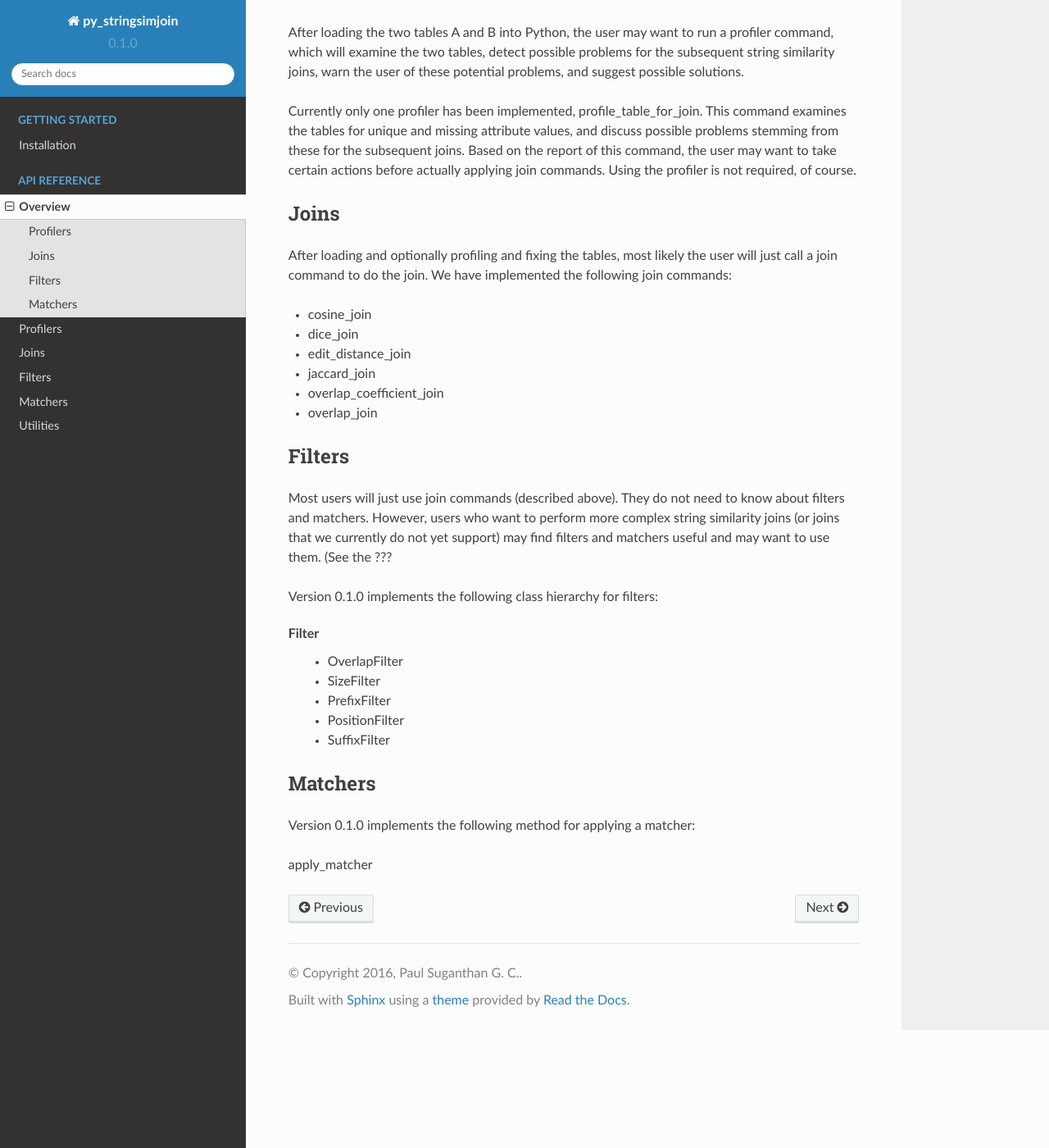
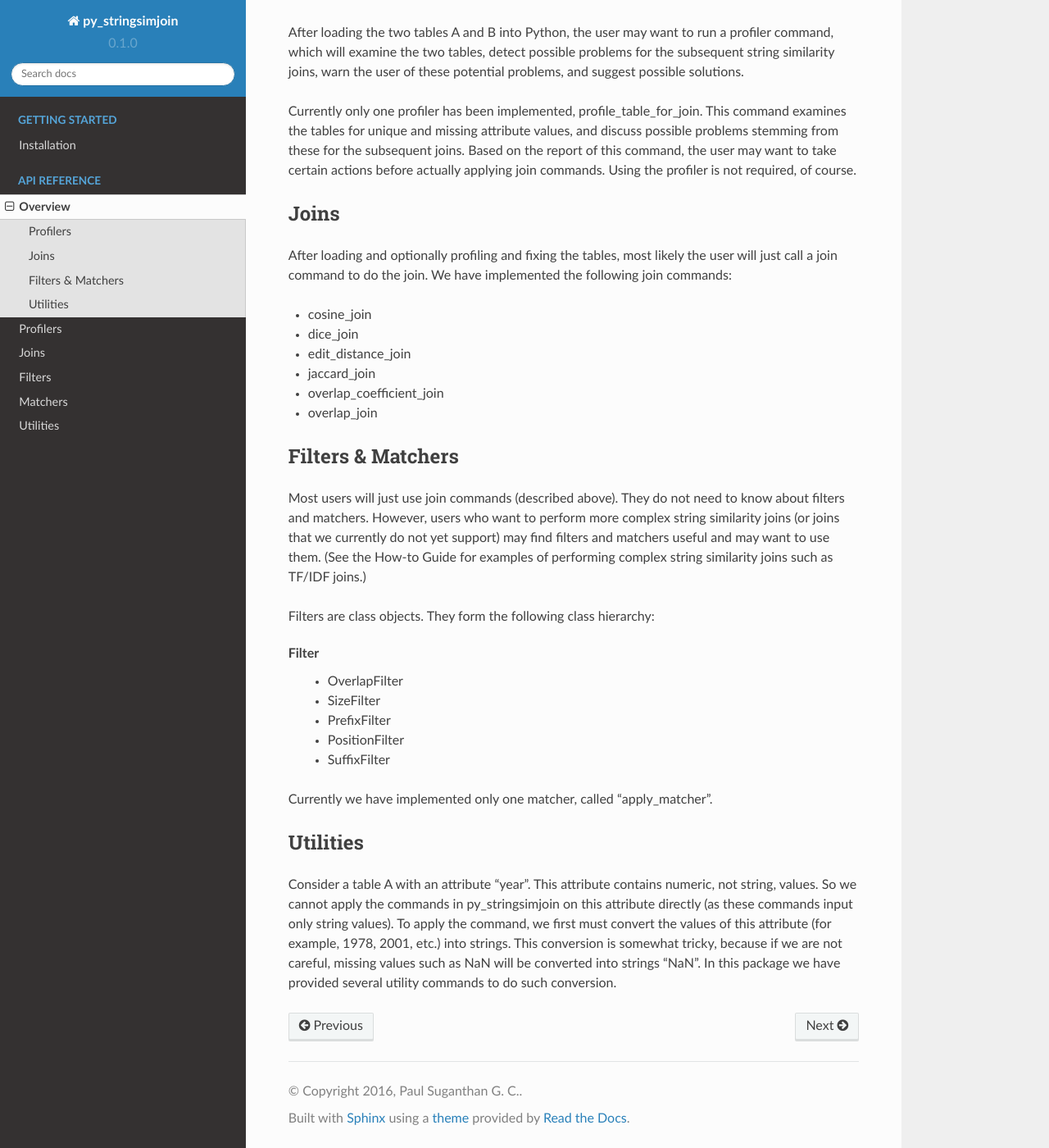
Before and after one commit to anhaidgroup/py_stringsimjoin, a Sphinx documentation site: the page built from docs/api/overview.rst, in a window 1280 px wide and 1400 px high, scrolled down 1508 px. Shown: the whole window at 82% size. Built offline with Sphinx 7.4.7 and the Read the Docs theme 2.0.0, drawn with Linux system fonts in a browser that asks for light colours.

Commit message:
Updated overview.rst

```diff
--- a/docs/api/overview.rst
+++ b/docs/api/overview.rst
@@ -27,12 +27,14 @@ The implemented commands can be organized into the following groups: profilers,
 
 Profilers
 ---------
+
 After loading the two tables A and B into Python, the user may want to run a profiler command, which will examine the two tables, detect possible problems for the subsequent string similarity joins, warn the user of these potential problems, and suggest possible solutions.
 
 Currently only one profiler has been implemented, profile_table_for_join. This command examines the tables for unique and missing attribute values, and discuss possible problems stemming from these for the subsequent joins. Based on the report of this command, the user may want to take certain actions before actually applying join commands. Using the profiler is not required, of course.
 
 Joins
 -----
+
 After loading and optionally profiling and fixing the tables, most likely the user will just call a join command to do the join. We have implemented the following join commands:
 
 * cosine_join
@@ -42,12 +44,12 @@ After loading and optionally profiling and fixing the tables, most likely the us
 * overlap_coefficient_join
 * overlap_join
 
+Filters & Matchers
+-------------------
 
-Filters
--------
-Most users will just use join commands (described above). They do not need to know about filters and matchers. However, users who want to perform more complex string similarity joins (or joins that we currently do not yet support) may find filters and matchers useful and may want to use them. (See the ???
+Most users will just use join commands (described above). They do not need to know about filters and matchers. However, users who want to perform more complex string similarity joins (or joins that we currently do not yet support) may find filters and matchers useful and may want to use them. (See the How-to Guide for examples of performing complex string similarity joins such as TF/IDF joins.)
 
-Version 0.1.0 implements the following class hierarchy for filters:
+Filters are class objects. They form the following class hierarchy:
 
 Filter
   * OverlapFilter
@@ -56,9 +58,10 @@ Filter
   * PositionFilter
   * SuffixFilter
 
-Matchers
--------
+Currently we have implemented only one matcher, called "apply_matcher".
 
-Version 0.1.0 implements the following method for applying a matcher:
+Utilities
+---------
 
-apply_matcher
+Consider a table A with an attribute "year". This attribute contains numeric, not string, values. So we cannot apply the commands in py_stringsimjoin on this attribute directly (as these commands input only string values). To apply the command, we first must convert the values of this attribute (for example, 1978, 2001, etc.) into strings. This conversion is somewhat tricky, because if we are not careful, missing values such as NaN will be converted into strings "NaN".
+In this package we have provided several utility commands to do such conversion.
```
